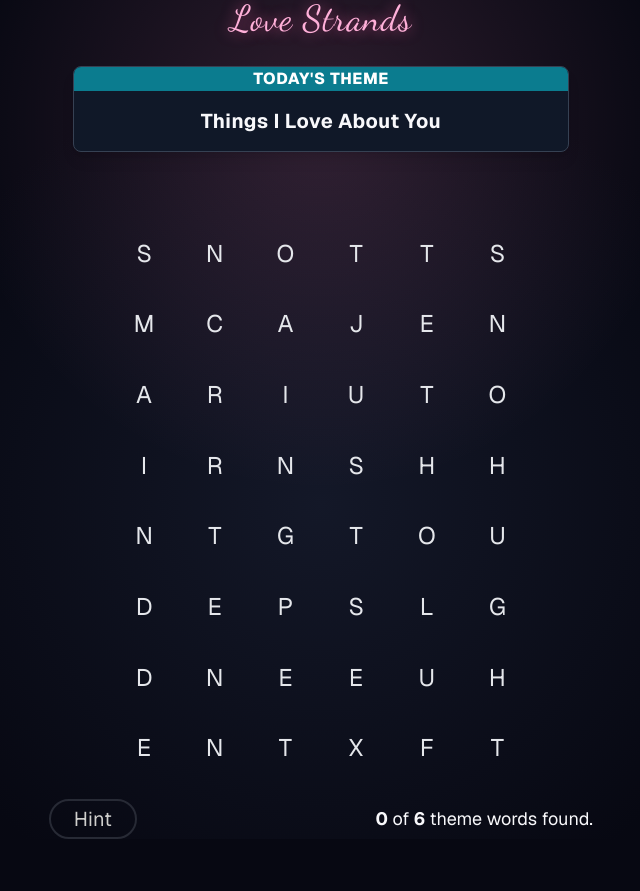
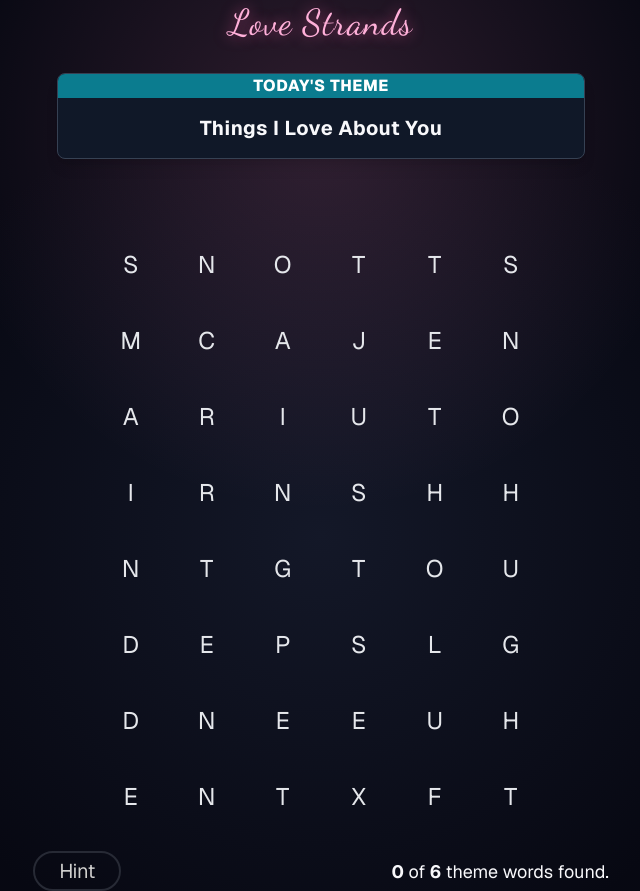
Before and after one commit to i-amare/love-strands, a Next.js app: page / in a window 1280 px wide. Shown: the whole page, without its empty margins (319-959 px from the left). Before the commit the page ends 839 px from the top, so only its background shows below. Built offline with nearby package versions, Linux system fonts and the light colour scheme.

Commit message:
simplify styling

```diff
--- a/app/components/LetterGrid.tsx
+++ b/app/components/LetterGrid.tsx
@@ -26,7 +26,7 @@ export default function LetterGrid({
 
   return (
     <div
-      className="grid touch-none select-none grid-cols-[repeat(var(--grid-columns),minmax(0,1fr))] grid-rows-[repeat(var(--grid-rows),minmax(0,1fr))] gap-[clamp(0.2rem,2.2vw,0.5rem)]"
+      className="grid touch-none select-none grid-cols-[repeat(var(--grid-columns),minmax(0,1fr))] grid-rows-[repeat(var(--grid-rows),minmax(0,1fr))] gap-1 sm:gap-2"
       style={
         {
           "--grid-rows": rows,
@@ -65,7 +65,7 @@ export default function LetterGrid({
               key={key}
               type="button"
               className={[
-                "relative z-3 grid w-full aspect-square place-items-center rounded-full border-0 bg-transparent text-gray-200 text-2xl leading-none tracking-[0.02em] uppercase transition-[background-color,color,box-shadow] duration-120 ease-[ease]",
+                "relative z-20 grid aspect-square w-full place-items-center rounded-full border-0 bg-transparent text-2xl leading-none tracking-wide text-gray-200 uppercase transition-colors duration-150 ease-in-out",
                 hintedKeys.has(key) ? "is-hinted" : "",
               ]
                 .filter(Boolean)
--- a/app/components/StrandsGame.tsx
+++ b/app/components/StrandsGame.tsx
@@ -374,8 +374,8 @@ export default function StrandsGame() {
     <main
       className="min-h-svh flex justify-center px-4 gradient-background"
     >
-      <div className="flex w-full max-w-136 flex-col gap-[0.55rem] sm:gap-3">
-        <h1 className="m-0 text-center font-love text-4xl pb-4 leading-[1.05] tracking-[0.02em] text-(--pink-accent-bright) [text-shadow:0_0_14px_rgba(255,98,170,0.6)]">
+      <div className="flex w-full max-w-xl flex-col gap-2 sm:gap-3">
+        <h1 className="m-0 pb-4 text-center font-love text-4xl leading-tight tracking-wide text-pink-accent-bright [text-shadow:0_0_14px_rgba(255,98,170,0.6)]">
           Love Strands
         </h1>
 
@@ -386,13 +386,13 @@ export default function StrandsGame() {
           <p className="m-0 text-center font-extrabold uppercase bg-(--theme-teal) text-white tracking-[0.04em]">
           Today's Theme
           </p>
-          <h2 className="m-0 px-2 py-4 text-center text-xl font-bold tracking-[0.02em]">
+          <h2 className="m-0 px-2 py-4 text-center text-xl font-bold tracking-wide">
             {theme}
           </h2>
         </section>
 
         <p
-          className="m-[0.3rem_0_0] min-h-[2.2rem] text-center text-[clamp(1.05rem,4.8vw,1.5rem)] font-bold uppercase tracking-[0.18em] text-[#f8f9ff] sm:min-h-[2.4rem]"
+          className="mt-1 min-h-9 text-center text-[clamp(1.05rem,4.8vw,1.5rem)] font-bold uppercase tracking-[0.18em] text-[#f8f9ff] sm:min-h-10"
           style={{ color: toast?.kind === "error" ? "#ff6467" : "var(--foreground)" }}
           aria-live="polite"
         >
@@ -401,7 +401,7 @@ export default function StrandsGame() {
 
         <div
           ref={boardRef}
-          className="relative mx-auto mt-[0.2rem] w-full max-w-120 px-8"
+          className="relative mx-auto mt-1 w-full max-w-lg px-8"
           onPointerMove={handleBoardPointerMove}
           onPointerUp={handleBoardPointerUp}
           onPointerCancel={handleBoardPointerCancel}
@@ -425,7 +425,7 @@ export default function StrandsGame() {
           />
         </div>
 
-        <div className="mt-[0.45rem] flex items-center justify-between gap-[0.8rem]">
+        <div className="mt-2 flex items-center justify-between gap-3">
           <button
             type="button"
             className={`relative inline-flex h-10 min-w-22 items-center justify-center overflow-hidden rounded-full border-2 text-[#d8d9e2] disabled:opacity-100 ${
@@ -435,11 +435,11 @@ export default function StrandsGame() {
             disabled={!canUseHint}
           >
             <span
-              className="absolute inset-y-0 left-0 bg-white transition-[width] duration-180 ease-[ease]"
+              className="absolute inset-y-0 left-0 bg-white transition-all duration-200 ease-in-out"
               style={{ width: `${hintChargePercent}%` }}
               aria-hidden="true"
             />
-            <span className="relative z-1 text-xl tracking-[0.01em] mix-blend-difference">
+            <span className="relative z-10 text-xl tracking-tight mix-blend-difference">
               Hint
             </span>
           </button>
@@ -459,15 +459,15 @@ export default function StrandsGame() {
           aria-label="Valentine&apos;s Day celebration"
         >
           <div className="valentine-card">
-            <p className="m-0 font-love text-[clamp(2rem,7vw,3.2rem)] leading-[1.1] tracking-[0.03em] text-(--pink-accent-bright)">
+            <p className="m-0 font-love text-[clamp(2rem,7vw,3.2rem)] leading-snug tracking-wide text-pink-accent-bright">
               Happy Valentine&apos;s Day
             </p>
-            <p className="m-0 text-xl font-semibold tracking-[0.02em] text-white">
+            <p className="m-0 text-xl font-semibold tracking-wide text-white">
               {"I love you baby <3"}
             </p>
             <button
               type="button"
-              className="valentine-close"
+              className="mt-1.5 min-w-28 cursor-pointer rounded-full border border-[rgba(255,176,217,0.66)] bg-[rgba(255,176,217,0.14)] px-5 py-1.5 font-bold tracking-tight text-[#fff3fa] transition-all duration-150 ease-in-out hover:-translate-y-px hover:bg-[rgba(255,176,217,0.24)] focus-visible:outline-2 focus-visible:outline-offset-2 focus-visible:outline-[rgba(255,176,217,0.95)]"
               onClick={() => setCompletionPopupDismissed(true)}
             >
               Close
--- a/app/components/TrailOverlay.tsx
+++ b/app/components/TrailOverlay.tsx
@@ -39,7 +39,7 @@ export default function TrailOverlay({
 
   return (
     <svg
-      className="pointer-events-none absolute inset-0 z-2"
+      className="pointer-events-none absolute inset-0 z-10"
       viewBox={`0 0 ${width} ${height}`}
       aria-hidden="true"
       focusable="false"
@@ -53,7 +53,7 @@ export default function TrailOverlay({
         return (
           <polyline
             key={`found-${index}`}
-            className="fill-none [stroke-linecap:round] [stroke-linejoin:round] stroke-9 stroke-(--trail-blue)"
+            className="fill-none [stroke-linecap:round] [stroke-linejoin:round] stroke-9 stroke-trail-blue"
             points={points}
           />
         );
@@ -67,14 +67,14 @@ export default function TrailOverlay({
         return (
           <polyline
             key={`spangram-${index}`}
-            className="fill-none [stroke-linecap:round] [stroke-linejoin:round] stroke-9 stroke-(--trail-yellow)"
+            className="fill-none [stroke-linecap:round] [stroke-linejoin:round] stroke-9 stroke-trail-yellow"
             points={points}
           />
         );
       })}
       {activePath.length > 1 ? (
         <polyline
-          className="fill-none [stroke-linecap:round] [stroke-linejoin:round] stroke-9 stroke-(--trail-grey)"
+          className="fill-none [stroke-linecap:round] [stroke-linejoin:round] stroke-9 stroke-trail-grey"
           points={polylinePoints(activePath, cellCenters)}
         />
       ) : null}
--- a/app/globals.css
+++ b/app/globals.css
@@ -18,6 +18,12 @@
 @theme inline {
   --color-background: var(--background);
   --color-foreground: var(--foreground);
+  --color-theme-teal: var(--theme-teal);
+  --color-pink-accent: var(--pink-accent);
+  --color-pink-accent-bright: var(--pink-accent-bright);
+  --color-trail-grey: var(--trail-grey);
+  --color-trail-blue: var(--trail-blue);
+  --color-trail-yellow: var(--trail-yellow);
   --font-sans: var(--font-geist-sans);
   --font-mono: var(--font-geist-mono);
   --font-love: var(--font-love-display);
@@ -97,27 +103,3 @@ body {
     0 0 34px rgba(255, 139, 193, 0.32);
   animation: valentineCardPopIn 260ms cubic-bezier(0.2, 0.9, 0.24, 1.02);
 }
-
-.valentine-close {
-  margin-top: 0.4rem;
-  min-width: 7rem;
-  border: 1px solid rgba(255, 176, 217, 0.66);
-  border-radius: 999px;
-  padding: 0.42rem 1.2rem;
-  background: rgba(255, 176, 217, 0.14);
-  color: #fff3fa;
-  font-weight: 700;
-  letter-spacing: 0.01em;
-  cursor: pointer;
-  transition: transform 140ms ease, background-color 140ms ease;
-}
-
-.valentine-close:hover {
-  background: rgba(255, 176, 217, 0.24);
-  transform: translateY(-1px);
-}
-
-.valentine-close:focus-visible {
-  outline: 2px solid rgba(255, 176, 217, 0.95);
-  outline-offset: 2px;
-}
```
